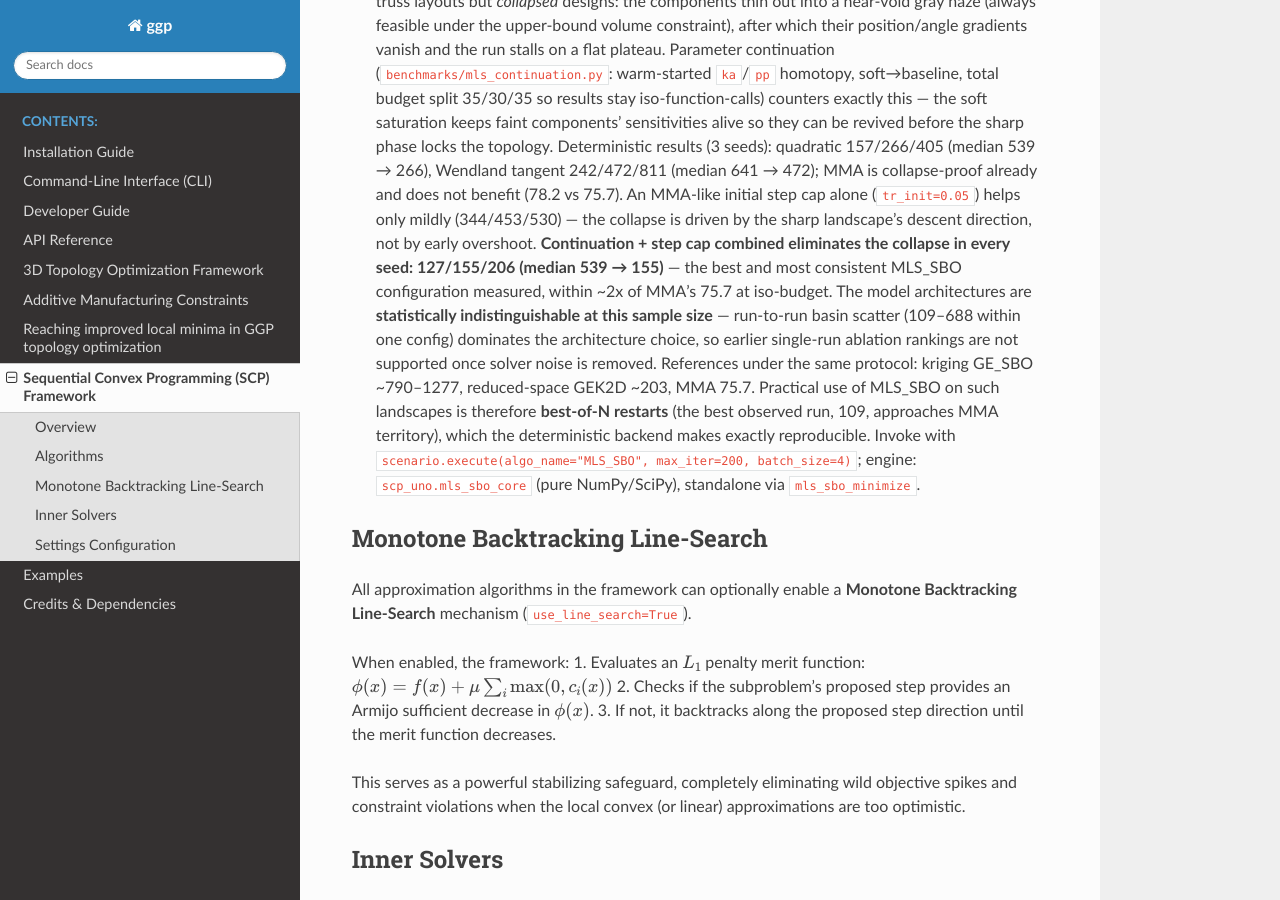
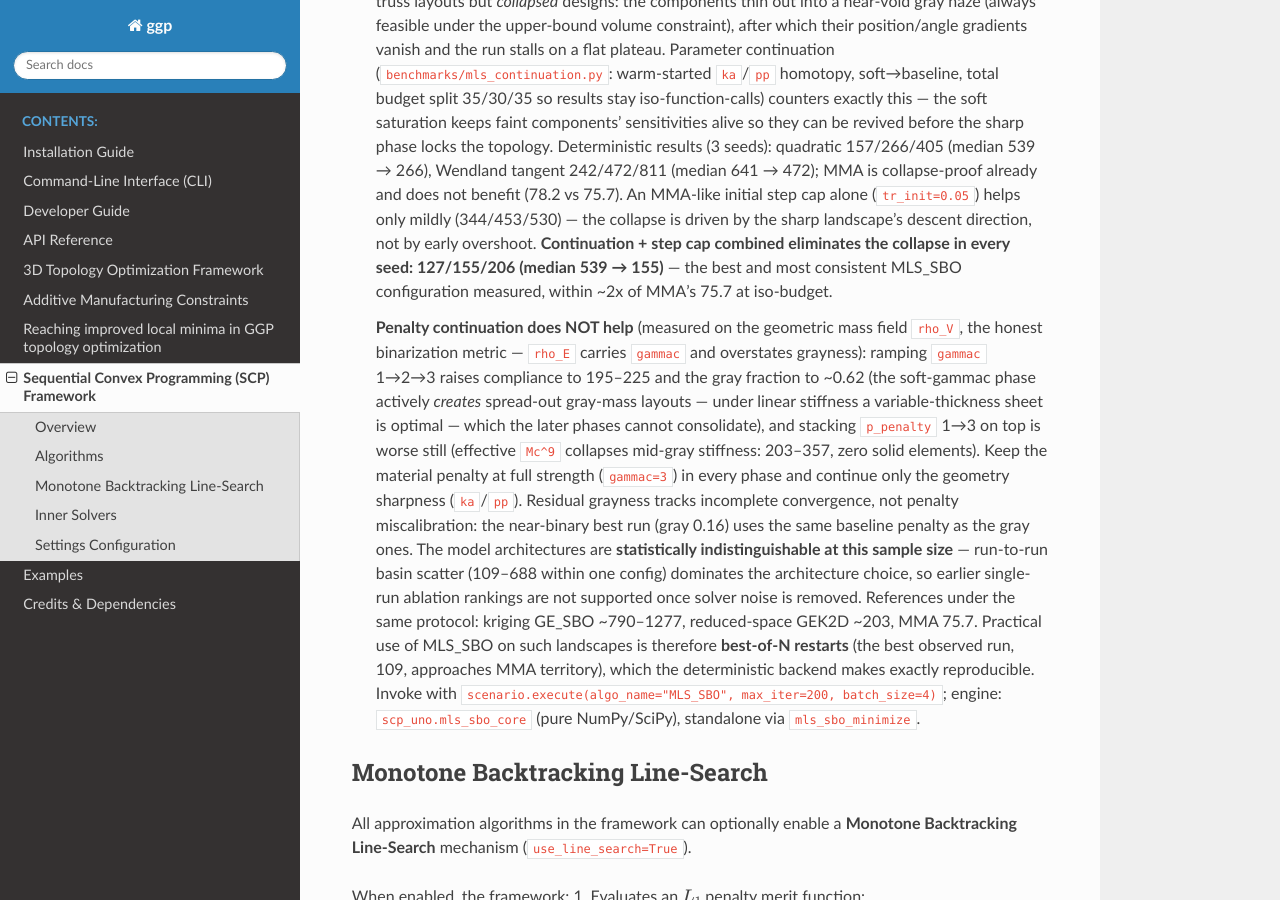
Before and after one commit to SimoneConiglio/generalized_geometry_projection, a Sphinx documentation site: the page built from docs/scp_uno_guide.rst, in a window 1280 px wide and 900 px high, scrolled down 2946 px. Built offline with Sphinx 7.4.7 and the Read the Docs theme 3.1.0, drawn with Linux system fonts in a browser that asks for light colours.

Commit message:
Docs: penalty-continuation ablation - keep gammac full-strength
Co-Authored-By: Claude Fable 5 <noreply@anthropic.com>
Claude-Session: https://claude.ai/code/session_01CG7waKSaRC4EUnPzca3QFu

```diff
--- a/docs/scp_uno_guide.rst
+++ b/docs/scp_uno_guide.rst
@@ -156,7 +156,21 @@ The framework provides seven major algorithms:
    early overshoot. **Continuation + step cap combined eliminates the
    collapse in every seed: 127/155/206 (median 539 → 155)** — the best
    and most consistent MLS_SBO configuration measured, within ~2x of
-   MMA's 75.7 at iso-budget. The model
+   MMA's 75.7 at iso-budget.
+
+   **Penalty continuation does NOT help** (measured on the geometric mass
+   field ``rho_V``, the honest binarization metric — ``rho_E`` carries
+   ``gammac`` and overstates grayness): ramping ``gammac`` 1→2→3 raises
+   compliance to 195–225 and the gray fraction to ~0.62 (the soft-gammac
+   phase actively *creates* spread-out gray-mass layouts — under linear
+   stiffness a variable-thickness sheet is optimal — which the later
+   phases cannot consolidate), and stacking ``p_penalty`` 1→3 on top is
+   worse still (effective ``Mc^9`` collapses mid-gray stiffness:
+   203–357, zero solid elements). Keep the material penalty at full
+   strength (``gammac=3``) in every phase and continue only the geometry
+   sharpness (``ka``/``pp``). Residual grayness tracks incomplete
+   convergence, not penalty miscalibration: the near-binary best run
+   (gray 0.16) uses the same baseline penalty as the gray ones. The model
    architectures are
    **statistically indistinguishable at this sample size** — run-to-run
    basin scatter (109–688 within one config) dominates the architecture
```
